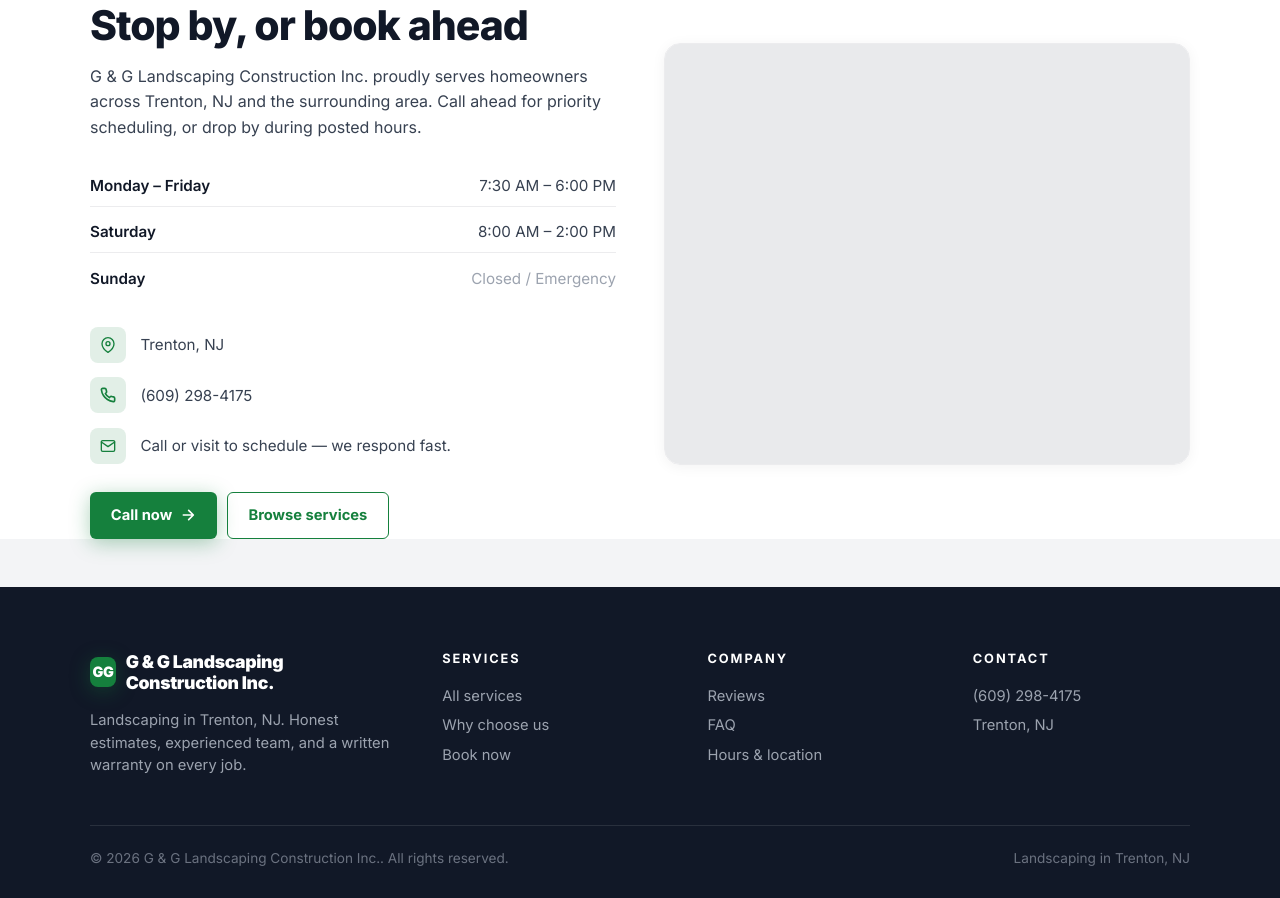
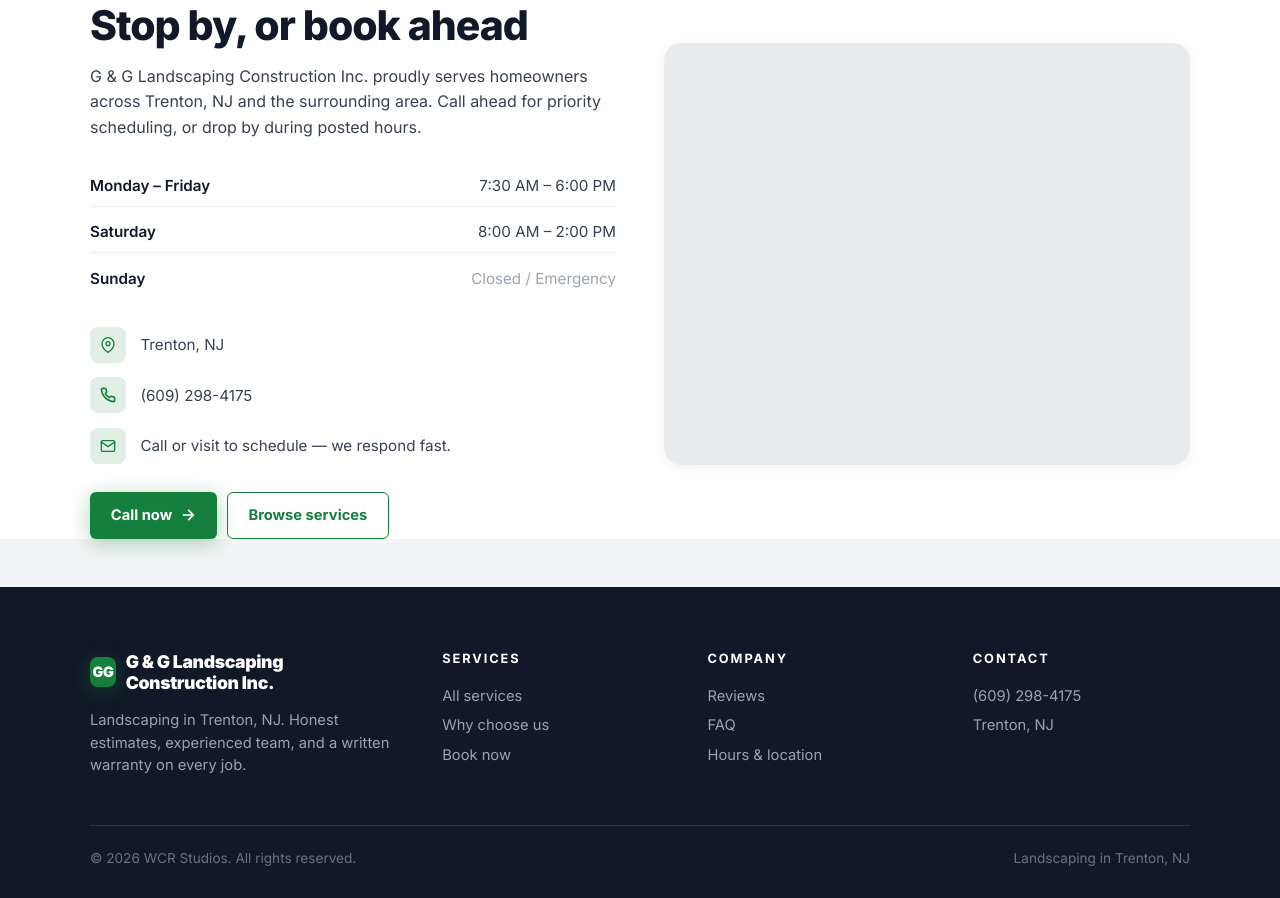
Before and after one commit to Wrenbjor/trades--g-and-g-landscaping-construction-inc, a plain HTML site: page index.html in a window 1280 px wide. Shown: the part 4955-5853 px from the top of the page. Drawn offline with nearby package versions, Linux system fonts and the light colour scheme; no server answers.

Commit message:
Update site

```diff
--- a/index.html
+++ b/index.html
@@ -605,7 +605,7 @@
     </div>
   </div>
   <div class="foot-bottom">
-    <div>&copy; 2026 G &amp; G Landscaping Construction Inc.. All rights reserved.</div>
+    <div>&copy; 2026 WCR Studios. All rights reserved.</div>
     <div>Landscaping in Trenton, NJ</div>
   </div>
 </footer>
```
